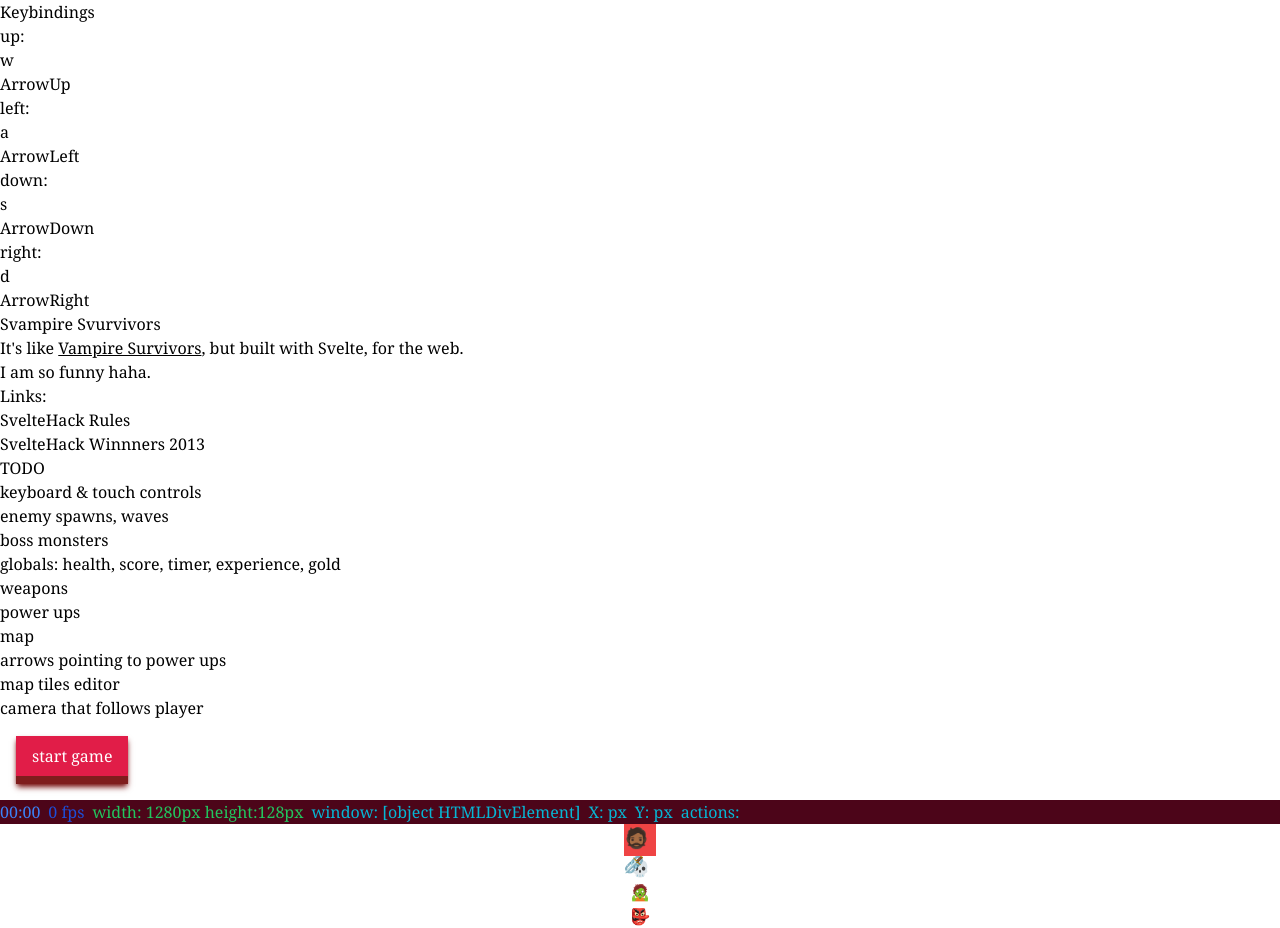
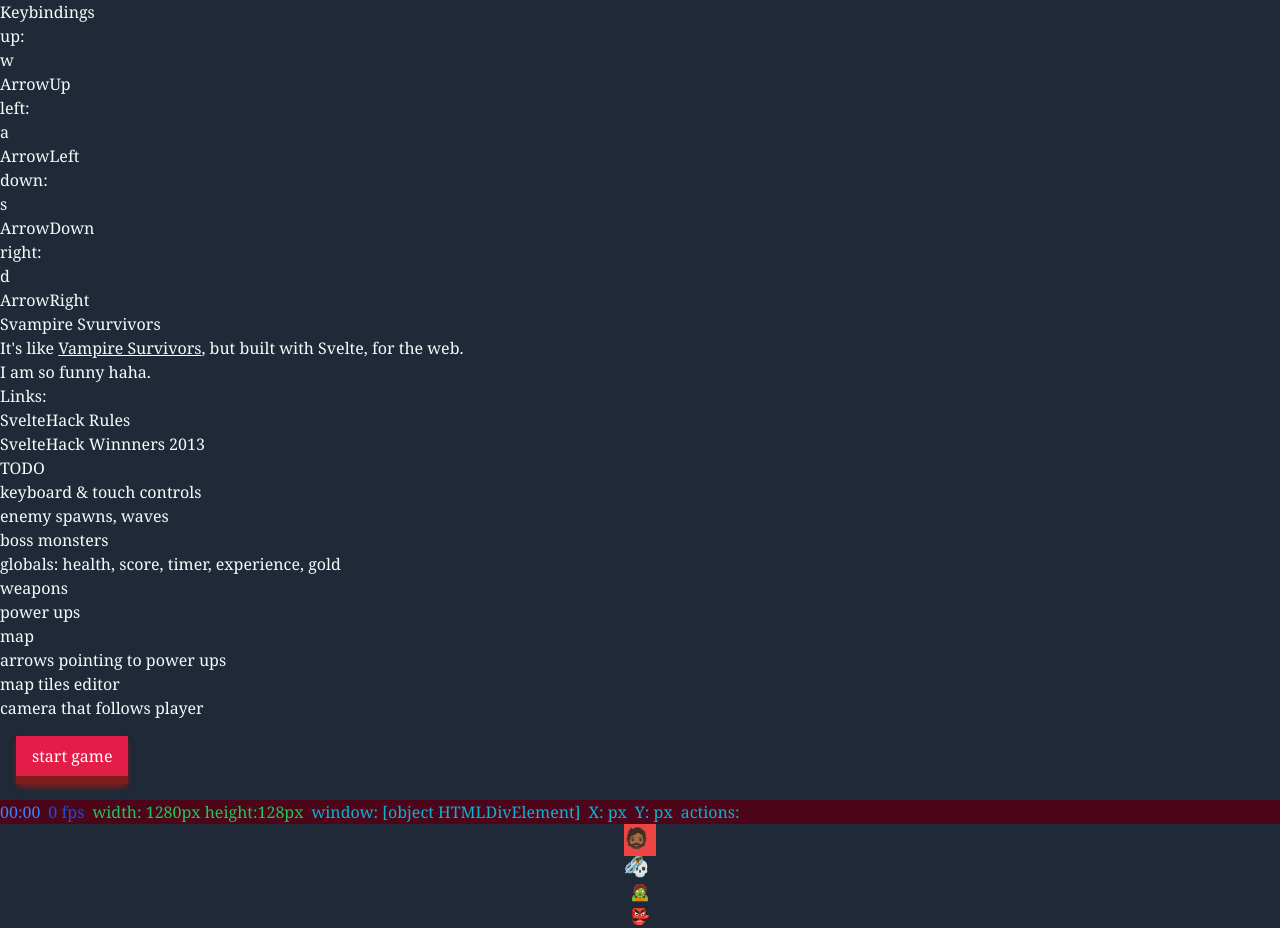
Before and after one commit to saitheninja/svampire-svurvivors, a SvelteKit app: page / in a window 1280 px wide. Built offline with nearby package versions, Linux system fonts and the light colour scheme.

Commit message:
Change to darker base colors

```diff
--- a/src/app.css
+++ b/src/app.css
@@ -5,5 +5,6 @@
 @layer base {
   :root {
     @apply font-serif;
+    @apply bg-gray-800 text-gray-50;
   }
 }
```
